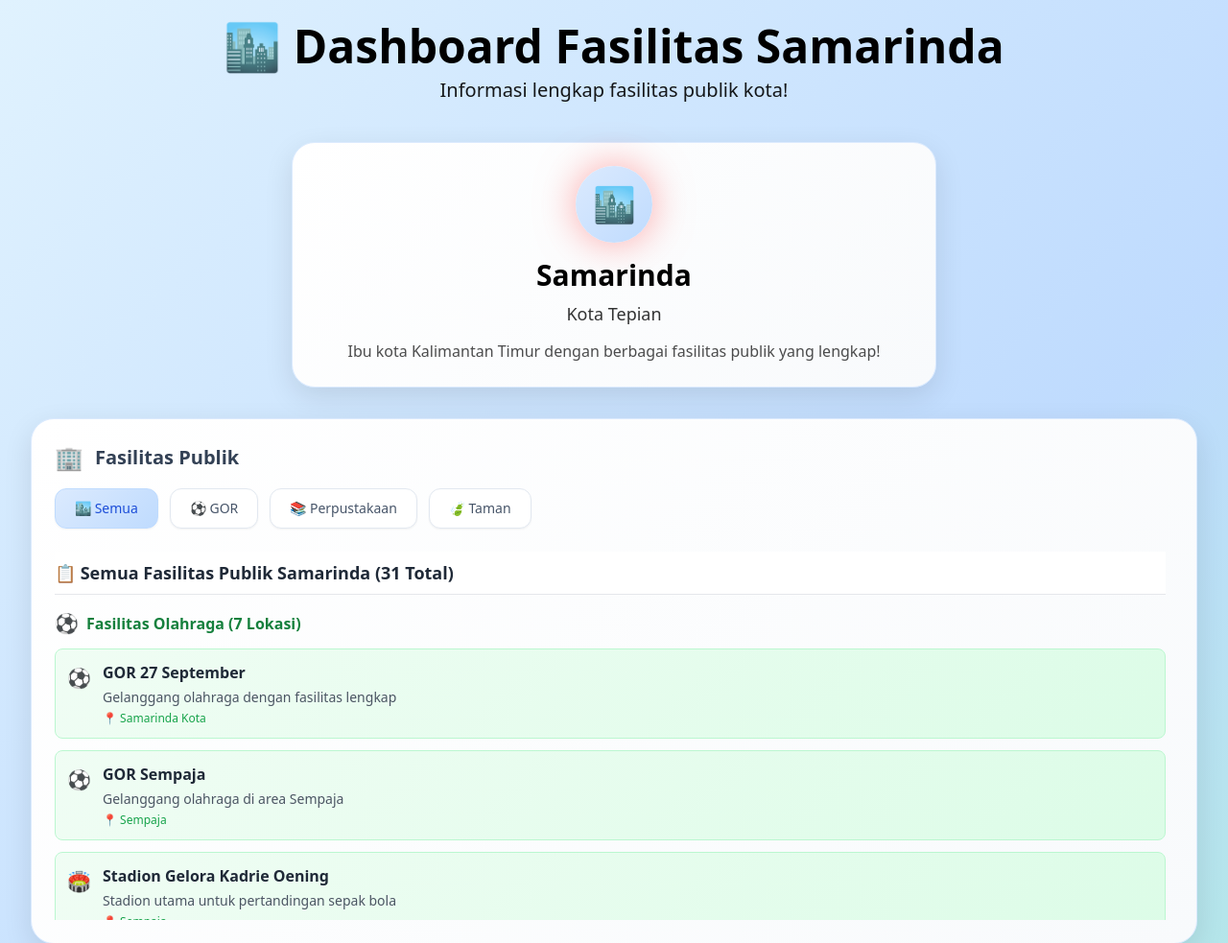
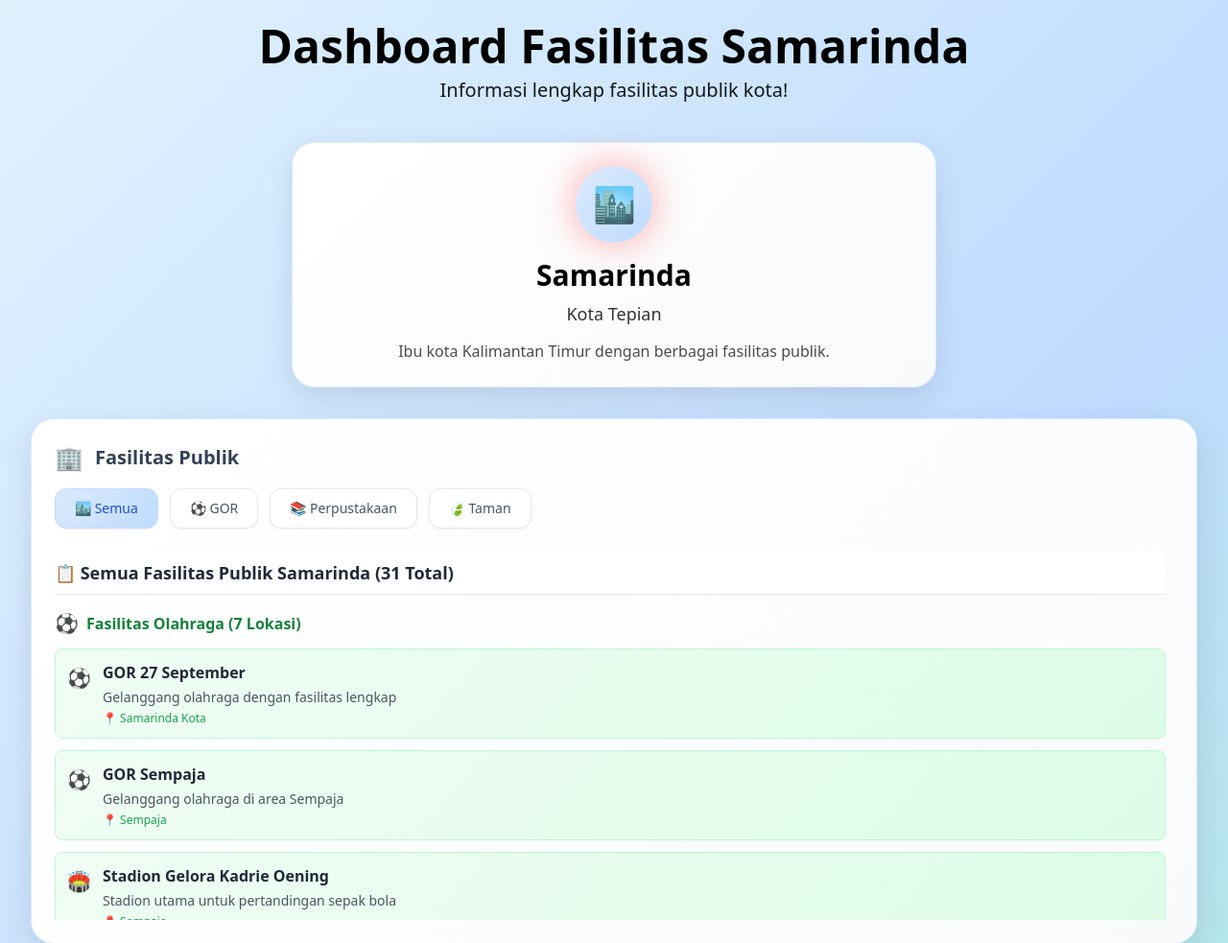
Before and after one commit to trisnaaprilia245/DashboardFasilitas, a plain HTML site: page indexx.html in a window 1280 px wide. Shown: the top 983 px of the page at 96% size. Drawn offline with nearby package versions, Linux system fonts and the light colour scheme.

Commit message:
Update indexx.html

```diff
--- a/indexx.html
+++ b/indexx.html
@@ -82,7 +82,7 @@
   <div id="app" class="min-h-full p-8 gradient-bg"><!-- Header Section -->
    <div class="max-w-7xl mx-auto">
     <div class="text-center mb-8 float-animation">
-     <h1 id="dashboard-title" class="text-5xl font-bold mb-2">🏙️ Dashboard Fasilitas Samarinda</h1>
+     <h1 id="dashboard-title" class="text-5xl font-bold mb-2">Dashboard Fasilitas Samarinda</h1>
      <p class="text-xl opacity-90">Informasi lengkap fasilitas publik kota!</p>
     </div><!-- City Info Brief -->
     <div class="text-center mb-8">
@@ -92,7 +92,7 @@
       </div>
       <h2 id="profile-name" class="text-3xl font-bold mb-2">Samarinda</h2>
       <p id="profile-title" class="text-lg mb-3 opacity-80 font-medium">Kota Tepian</p>
-      <p id="profile-bio" class="text-base opacity-70 leading-relaxed">Ibu kota Kalimantan Timur dengan berbagai fasilitas publik yang lengkap!</p>
+      <p id="profile-bio" class="text-base opacity-70 leading-relaxed">Ibu kota Kalimantan Timur dengan berbagai fasilitas publik.</p>
      </div>
     </div><!-- Facilities Section -->
     <div class="space-y-6"><!-- Navigation Tabs -->
@@ -1039,4 +1039,5 @@
     }
   </script>
  <script>(function(){function c(){var b=a.contentDocument||a.contentWindow.document;if(b){var d=b.createElement('script');d.innerHTML="window.__CF$cv$params={r:'99b22d5d52da61bc',t:'MTc2MjU3NDU3MS4wMDAwMDA='};var a=document.createElement('script');a.nonce='';a.src='/cdn-cgi/challenge-platform/scripts/jsd/main.js';document.getElementsByTagName('head')[0].appendChild(a);";b.getElementsByTagName('head')[0].appendChild(d)}}if(document.body){var a=document.createElement('iframe');a.height=1;a.width=1;a.style.position='absolute';a.style.top=0;a.style.left=0;a.style.border='none';a.style.visibility='hidden';document.body.appendChild(a);if('loading'!==document.readyState)c();else if(window.addEventListener)document.addEventListener('DOMContentLoaded',c);else{var e=document.onreadystatechange||function(){};document.onreadystatechange=function(b){e(b);'loading'!==document.readyState&&(document.onreadystatechange=e,c())}}}})();</script></body>
+
 </html>
```
